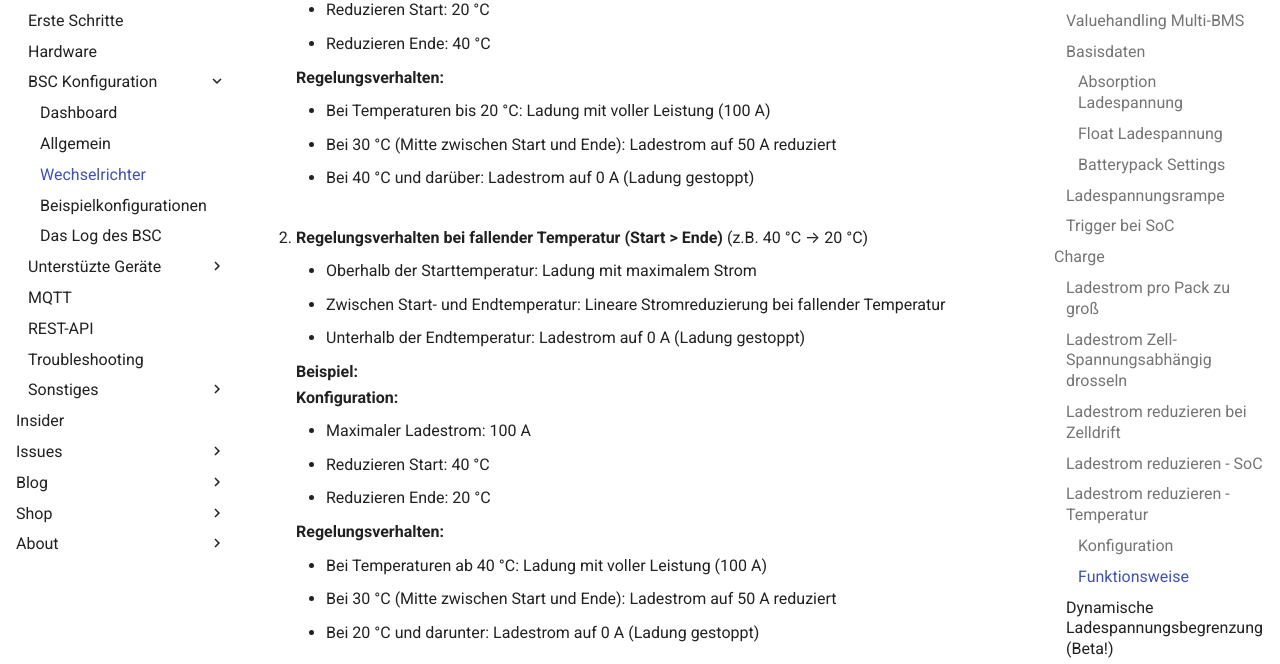
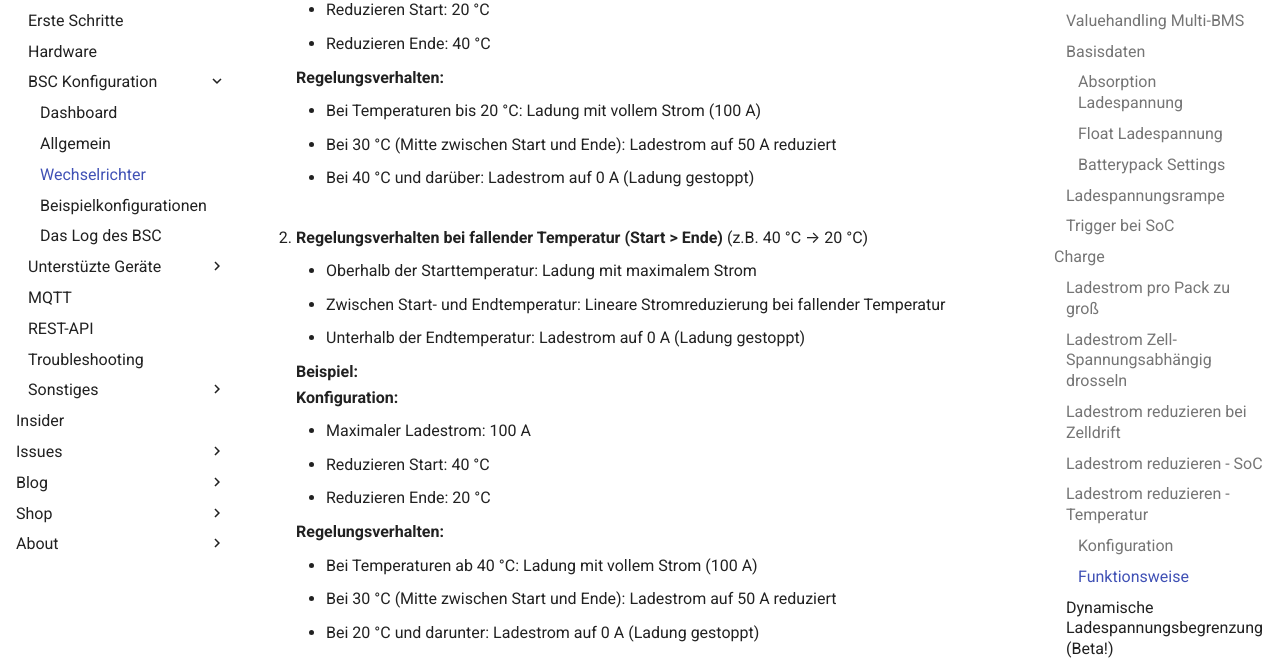
Before and after one commit to bsc-org/bsc, an MkDocs documentation site: the page built from docs/settings_inverter.md, in a window 1280 px wide and 900 px high, scrolled down 9027 px. Shown: the part 159-823 px from the top of the window. Built offline with MkDocs 1.6.1 and Material for MkDocs 9.7.7, drawn with Linux system fonts in a browser that asks for light colours; comment, search, counter and statistics services are not loaded.

Commit message:
Ladestrom reduzieren Temperatur - Beschreibung geändert

```diff
--- a/docs/settings_inverter.md
+++ b/docs/settings_inverter.md
@@ -179,7 +179,7 @@ Die Regelung erfolgt linear zwischen den beiden konfigurierten Temperaturschwell
 
     **Regelungsverhalten:**
 
-    - Bei Temperaturen bis 20 °C: Ladung mit voller Leistung (100 A)
+    - Bei Temperaturen bis 20 °C: Ladung mit vollem Strom (100 A)
     - Bei 30 °C (Mitte zwischen Start und Ende): Ladestrom auf 50 A reduziert
     - Bei 40 °C und darüber: Ladestrom auf 0 A (Ladung gestoppt)
 <br><br>
@@ -199,7 +199,7 @@ Die Regelung erfolgt linear zwischen den beiden konfigurierten Temperaturschwell
 
     **Regelungsverhalten:**
 
-    - Bei Temperaturen ab 40 °C: Ladung mit voller Leistung (100 A)
+    - Bei Temperaturen ab 40 °C: Ladung mit vollem Strom (100 A)
     - Bei 30 °C (Mitte zwischen Start und Ende): Ladestrom auf 50 A reduziert
     - Bei 20 °C und darunter: Ladestrom auf 0 A (Ladung gestoppt)
 
```
